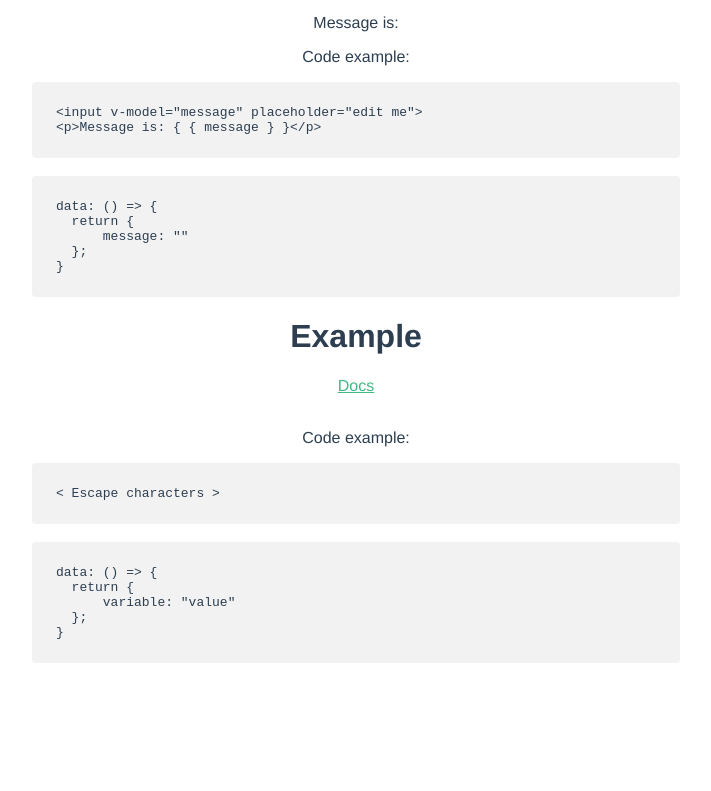
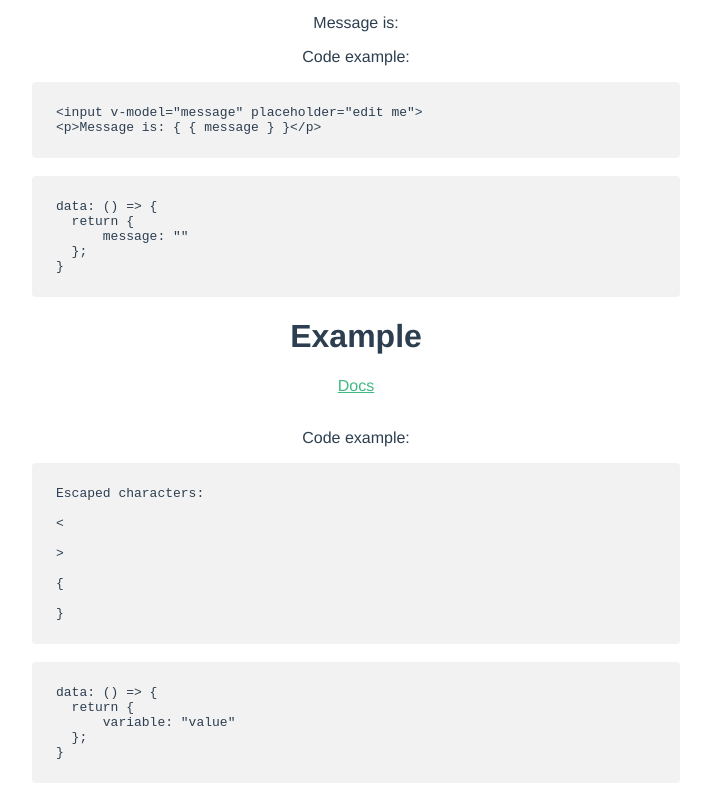
Before and after one commit to danielleklaasen/vue-app, a Vue app: page / in a window 1280 px wide. Shown: the part 3153-3944 px from the top of the page, without its empty margins (284-995 px from the left). Before the commit the page ends 3824 px from the top, so only its background shows below. Built offline with nearby package versions, Linux system fonts and the light colour scheme.

Commit message:
Update Example.vue

```diff
--- a/src/components/Example.vue
+++ b/src/components/Example.vue
@@ -8,7 +8,15 @@
     <p>Code example:</p>
     <pre>
       <code>
-&lt; Escape characters &gt;
+Escaped characters:
+<!-- < -->
+&lt;
+<!-- > -->
+&gt;
+<!-- { -->
+&#123;
+<!-- } -->
+&#125;
       </code>
     </pre>
     <br/>
```
